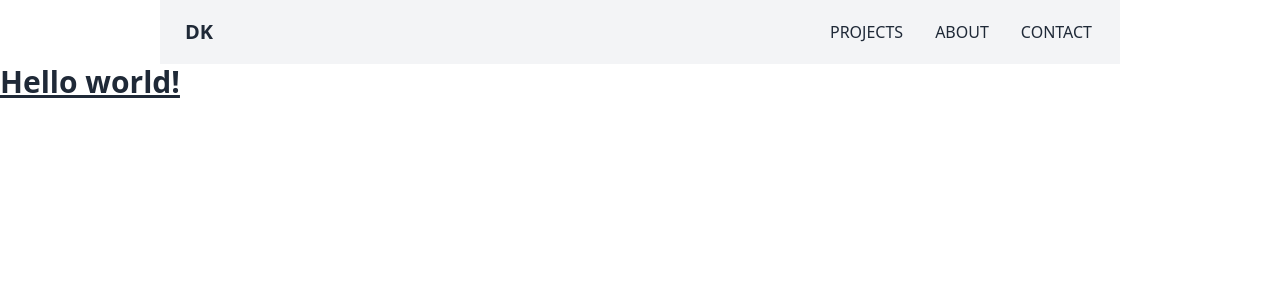
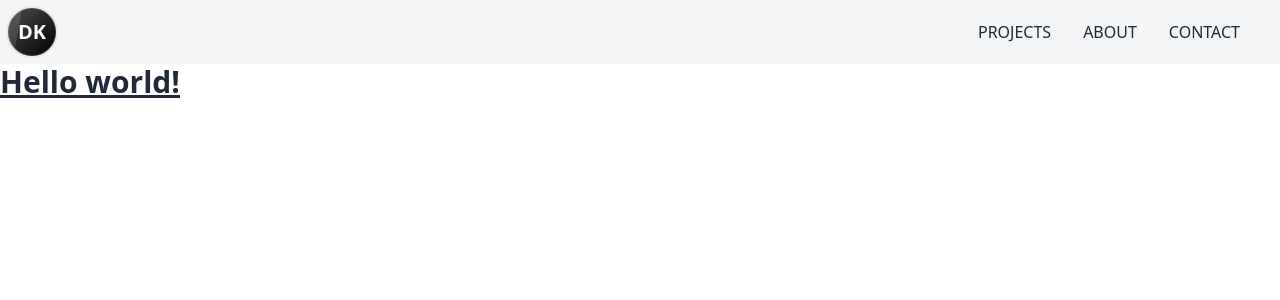
Before and after one commit to Dante1704/Personal-Portfolio, a React (Create React App) app: page / in a window 1280 px wide. Shown: the top 300 px of the page. Built offline with nearby package versions, Linux system fonts and the light colour scheme.

Commit message:
terminada navBar, faltaria darle una transition

```diff
--- a/public/index.html
+++ b/public/index.html
@@ -24,7 +24,7 @@
       work correctly both with client-side routing and a non-root public URL.
       Learn how to configure a non-root public URL by running `npm run build`.
     -->
-    <title>React App</title>
+    <title>Dante Kaddarian's Portfolio</title>
   </head>
   <body>
     <noscript>You need to enable JavaScript to run this app.</noscript>
--- a/src/components/NavBar.js
+++ b/src/components/NavBar.js
@@ -1,26 +1,35 @@
-import React from 'react'
+import React from 'react';
+import { useState } from 'react';
 
 const NavBar = () => {
+
+  const [isExpanded, setIsExpanded] = useState(false);
+
   return (
-    <nav className="navbar flex justify-between mx-auto max-w-5x1 md:w-4/5 lg:w-3/4 bg-gray-100">
-        <div className="flex-1">
-            <a href="#nowhere" className="btn btn-ghost normal-case text-xl">DK</a>
+    <nav className="relative navbar flex flex-col sm:flex-row justify-between mx-auto max-w-5x1 md:w-4/5 lg:w-full bg-gray-100">
+         <div className="flex flex-row justify-between w-full">{/* fixed z-30 top-4 right-4 bg-gray-200 rounded-lg sm:hidden shadow-md */}
+            <p className="glass w-12 h-12 p-2.5	align-bottom  rounded-full text-white text-center  bg-black font-bold hover:bg-gradient-to-r from-rose-600 to-yellow-400 normal-case text-xl">DK</p>
+            {
+              isExpanded ?
+              <button className="btn-sm btn btn-square btn-outline sm:hidden" onClick={()=>setIsExpanded(!isExpanded)}>
+              <svg xmlns="http://www.w3.org/2000/svg" className="h-6 w-6" fill="none" viewBox="0 0 24 24" stroke="currentColor"><path strokeLinecap="round" strokeLinejoin="round" strokeWidth="2" d="M6 18L18 6M6 6l12 12" /></svg>
+            </button>
+               :
+              <button className="btn btn-square btn-sm btn-ghost sm:hidden" onClick={()=>setIsExpanded(!isExpanded)}>
+              <svg xmlns="http://www.w3.org/2000/svg" fill="none" viewBox="0 0 24 24" className="inline-block w-7 h-7 stroke-current"><path strokeLinecap="round" strokeLinejoin="round" strokeWidth="2" d="M4 6h16M4 12h16M4 18h16"></path></svg>
+            </button>
+            }
         </div>
-         <div className="flex-none sm:hidden">{/* fixed z-30 top-4 right-4 bg-gray-200 rounded-lg sm:hidden shadow-md */}
-            <button className="btn btn-square btn-ghost">
-                 <svg xmlns="http://www.w3.org/2000/svg" fill="none" viewBox="0 0 24 24" className="inline-block w-7 h-7 stroke-current"><path strokeLinecap="round" strokeLinejoin="round" strokeWidth="2" d="M4 6h16M4 12h16M4 18h16"></path></svg>
-            </button>
-        </div>
-        <div className="flex-none">
-            <ul className="menu menu-horizontal px-1">
-            <li><a href="#nowhere">PROJECTS</a></li>
-            <li><a href="#nowhere">ABOUT</a></li>
-            <li><a href="#nowhere">CONTACT</a></li>
+        <div className={!isExpanded ? "invisible flex absolute top-16 right-0 sm:static sm:visible" : "flex absolute top-16 right-0 sm:static sm:visible"}>
+            <ul className={"menu menu-horizontal pr-4 flex flex-col items-start sm:flex-row"}>
+              <li><a href="#nowhere">PROJECTS</a></li>
+              <li><a href="#nowhere">ABOUT</a></li>
+              <li><a href="#nowhere">CONTACT</a></li>
             </ul>
         </div>
     </nav>
-
   )
 }
 
 export default NavBar
+//faltaria ponerle alguna transicion a la aparicion del menu
```
Also changed, not shown: public/close.png (added).
